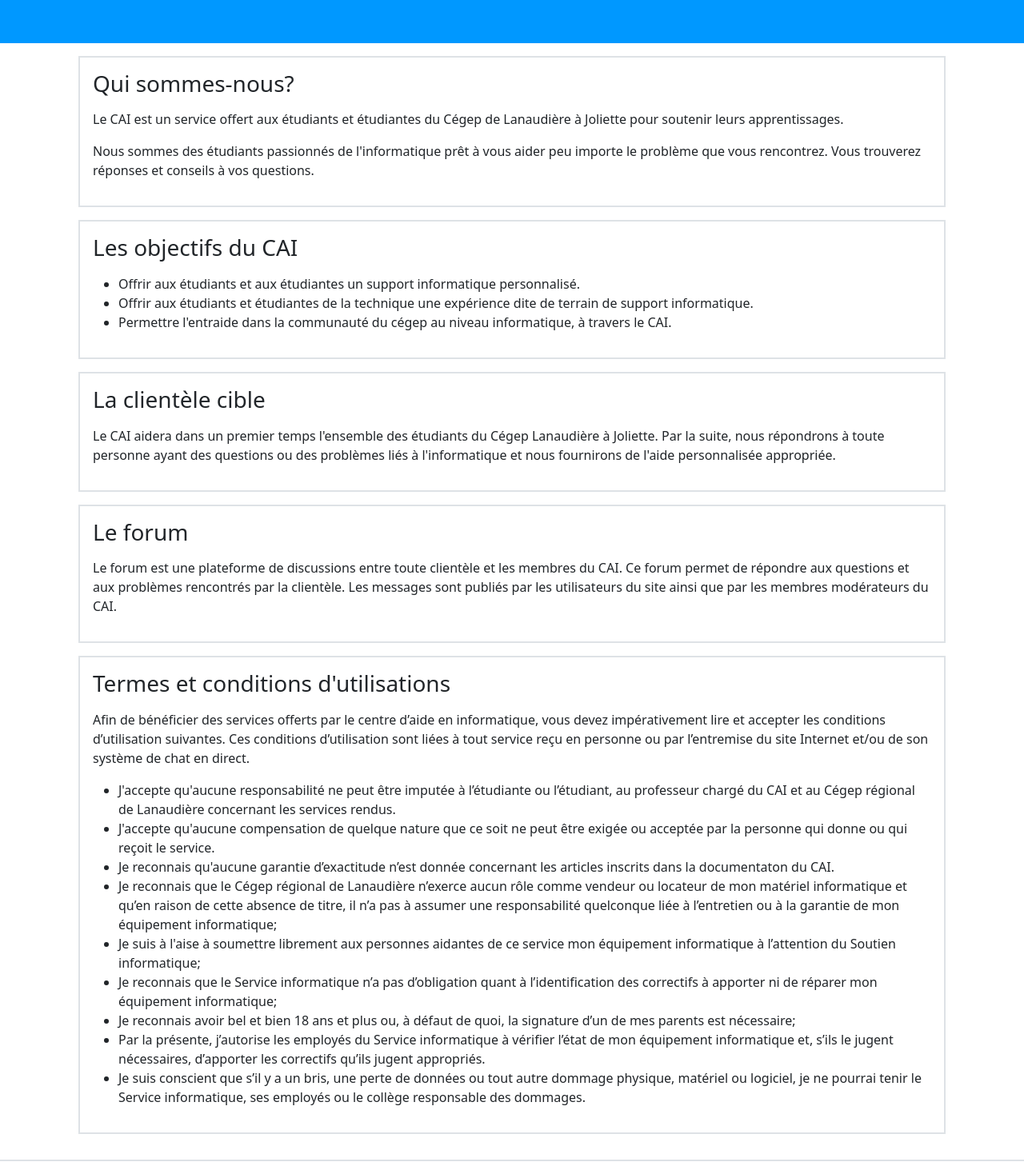
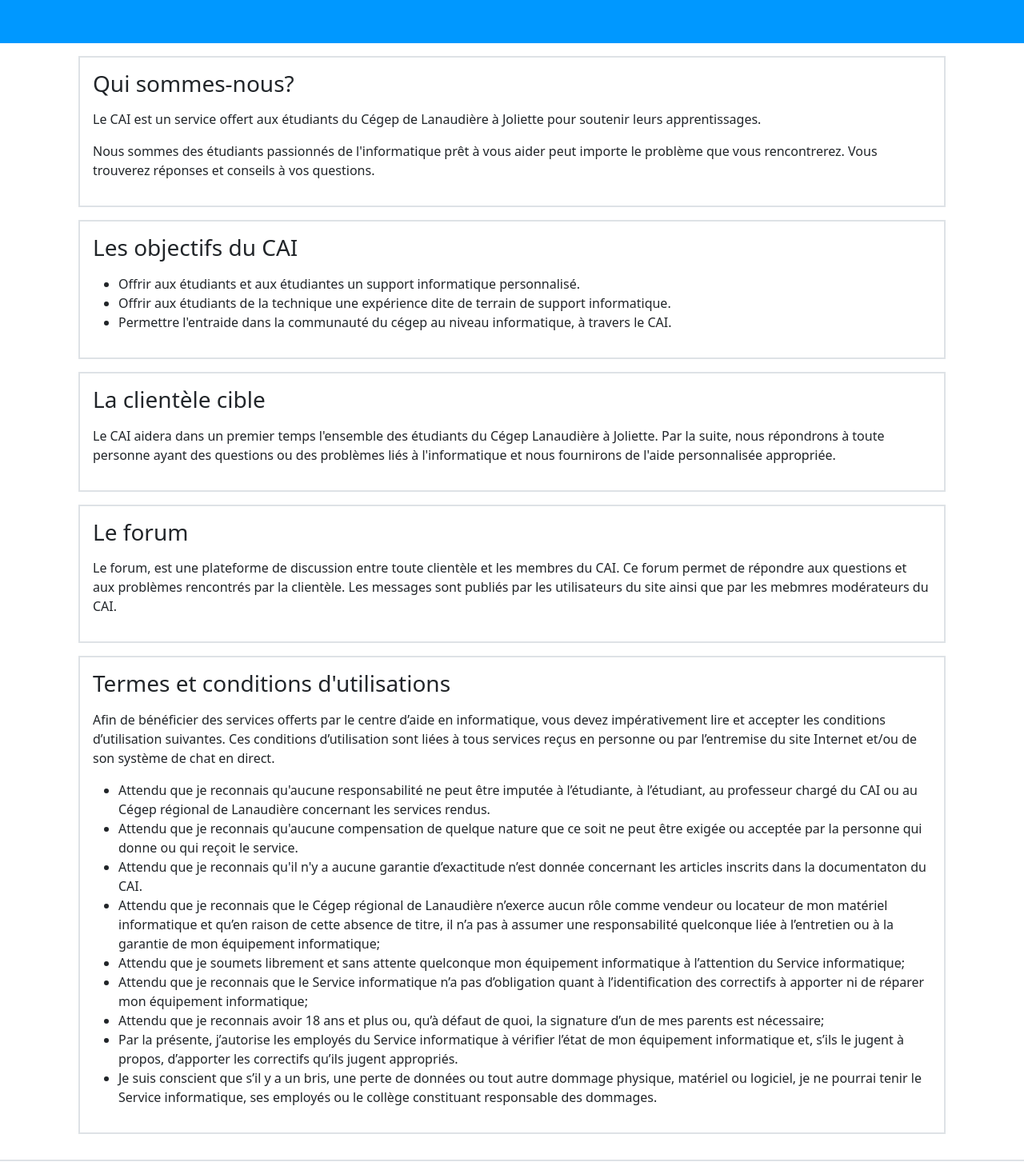
Before and after one commit to darkhappy/projet-soutien, a React (Create React App) app: page /about in a window 1280 px wide. Shown: the part 282-1750 px from the top of the page at 80% size. Built offline with nearby package versions, Linux system fonts and the light colour scheme.

Commit message:
Revert "Correction des erreurs de français"

```diff
--- a/src/routes/About/About.jsx
+++ b/src/routes/About/About.jsx
@@ -4,7 +4,7 @@
 
 export default function About() {
   const title = "À propos";
-  const subtitle = "À propos du Centre Aide en Informatique";
+  const subtitle = "Tous à propos du Centre Aide en Informatique";
 
   return (
     <>
@@ -19,12 +19,12 @@
         >
           <h3 className="mb-3">Qui sommes-nous?</h3>
           <p>
-            Le CAI est un service offert aux étudiants et étudiantes du Cégep de
-            Lanaudière à Joliette pour soutenir leurs apprentissages.
+            Le CAI est un service offert aux étudiants du Cégep de Lanaudière à
+            Joliette pour soutenir leurs apprentissages.
           </p>
           <p>
             Nous sommes des étudiants passionnés de l'informatique prêt à vous
-            aider peu importe le problème que vous rencontrez. Vous trouverez
+            aider peut importe le problème que vous rencontrerez. Vous trouverez
             réponses et conseils à vos questions.
           </p>
         </div>
@@ -37,8 +37,8 @@
               personnalisé.
             </li>
             <li>
-              Offrir aux étudiants et étudiantes de la technique une expérience
-              dite de terrain de support informatique.
+              Offrir aux étudiants de la technique une expérience dite de
+              terrain de support informatique.
             </li>
             <li>
               Permettre l'entraide dans la communauté du cégep au niveau
@@ -60,10 +60,10 @@
         <div className="p-3 m-3 border border-2 border-radius-5" id="forum">
           <h3 className="mb-3">Le forum</h3>
           <p>
-            Le forum est une plateforme de discussions entre toute clientèle et
+            Le forum, est une plateforme de discussion entre toute clientèle et
             les membres du CAI. Ce forum permet de répondre aux questions et aux
             problèmes rencontrés par la clientèle. Les messages sont publiés par
-            les utilisateurs du site ainsi que par les membres modérateurs du
+            les utilisateurs du site ainsi que par les mebmres modérateurs du
             CAI.
           </p>
         </div>
@@ -74,55 +74,55 @@
             Afin de bénéficier des services offerts par le centre d’aide en
             informatique, vous devez impérativement lire et accepter les
             conditions d’utilisation suivantes. Ces conditions d’utilisation
-            sont liées à tout service reçu en personne ou par l’entremise du
+            sont liées à tous services reçus en personne ou par l’entremise du
             site Internet et/ou de son système de chat en direct.
           </p>
           <ul>
             <li>
-              J'accepte qu'aucune responsabilité ne peut être imputée à
-              l’étudiante ou l’étudiant, au professeur chargé du CAI et au Cégep
-              régional de Lanaudière concernant les services rendus.
+              Attendu que je reconnais qu'aucune responsabilité ne peut être
+              imputée à l’étudiante, à l’étudiant, au professeur chargé du CAI
+              ou au Cégep régional de Lanaudière concernant les services rendus.
             </li>
             <li>
-              J'accepte qu'aucune compensation de quelque nature que ce soit ne
-              peut être exigée ou acceptée par la personne qui donne ou qui
-              reçoit le service.
+              Attendu que je reconnais qu'aucune compensation de quelque nature
+              que ce soit ne peut être exigée ou acceptée par la personne qui
+              donne ou qui reçoit le service.
             </li>
             <li>
-              Je reconnais qu'aucune garantie d’exactitude n’est donnée
-              concernant les articles inscrits dans la documentaton du CAI.
+              Attendu que je reconnais qu'il n'y a aucune garantie d’exactitude
+              n’est donnée concernant les articles inscrits dans la documentaton
+              du CAI.
             </li>
             <li>
-              Je reconnais que le Cégep régional de Lanaudière n’exerce aucun
-              rôle comme vendeur ou locateur de mon matériel informatique et
-              qu’en raison de cette absence de titre, il n’a pas à assumer une
-              responsabilité quelconque liée à l’entretien ou à la garantie de
-              mon équipement informatique;
+              Attendu que je reconnais que le Cégep régional de Lanaudière
+              n’exerce aucun rôle comme vendeur ou locateur de mon matériel
+              informatique et qu’en raison de cette absence de titre, il n’a pas
+              à assumer une responsabilité quelconque liée à l’entretien ou à la
+              garantie de mon équipement informatique;
             </li>
             <li>
-              Je suis à l'aise à soumettre librement aux personnes aidantes de
-              ce service mon équipement informatique à l’attention du Soutien
-              informatique;
+              Attendu que je soumets librement et sans attente quelconque mon
+              équipement informatique à l’attention du Service informatique;
             </li>
             <li>
-              Je reconnais que le Service informatique n’a pas d’obligation
-              quant à l’identification des correctifs à apporter ni de réparer
-              mon équipement informatique;
+              Attendu que je reconnais que le Service informatique n’a pas
+              d’obligation quant à l’identification des correctifs à apporter ni
+              de réparer mon équipement informatique;
             </li>
             <li>
-              Je reconnais avoir bel et bien 18 ans et plus ou, à défaut de
+              Attendu que je reconnais avoir 18 ans et plus ou, qu’à défaut de
               quoi, la signature d’un de mes parents est nécessaire;
             </li>
             <li>
               Par la présente, j’autorise les employés du Service informatique à
               vérifier l’état de mon équipement informatique et, s’ils le jugent
-              nécessaires, d’apporter les correctifs qu’ils jugent appropriés.
+              à propos, d’apporter les correctifs qu’ils jugent appropriés.
             </li>
             <li>
               Je suis conscient que s’il y a un bris, une perte de données ou
               tout autre dommage physique, matériel ou logiciel, je ne pourrai
               tenir le Service informatique, ses employés ou le collège
-              responsable des dommages.
+              constituant responsable des dommages.
             </li>
           </ul>
         </div>
```
